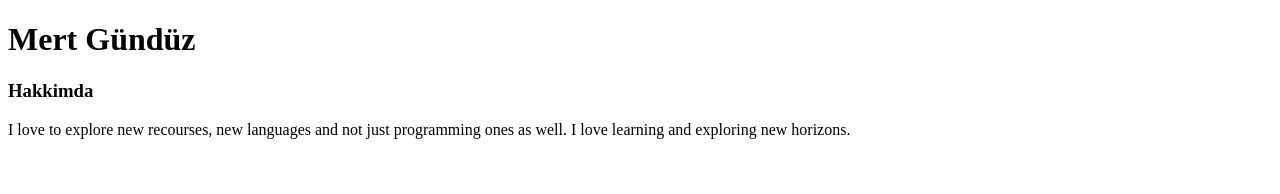
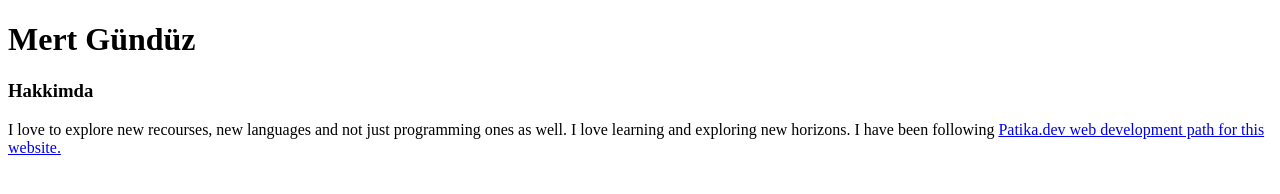
Before and after one commit to godtamer/patikaweb_practice, a plain HTML site: page index.html in a window 1280 px wide. Drawn offline with Linux system fonts and the light colour scheme.

Commit message:
Update index.html

```diff
--- a/index.html
+++ b/index.html
@@ -7,6 +7,6 @@
     <body>
         <h1>Mert Gündüz</h1>
         <h3>Hakkimda</h3>
-        <p>I love to explore new recourses, new languages and not just programming ones as well. I love learning and exploring new horizons.</p>
+        <p>I love to explore new recourses, new languages and not just programming ones as well. I love learning and exploring new horizons. I have been following <a href="https://app.patika.dev/courses/html/odev1">Patika.dev web development path for this website.</a></p>
     </body>
 </html>
```
